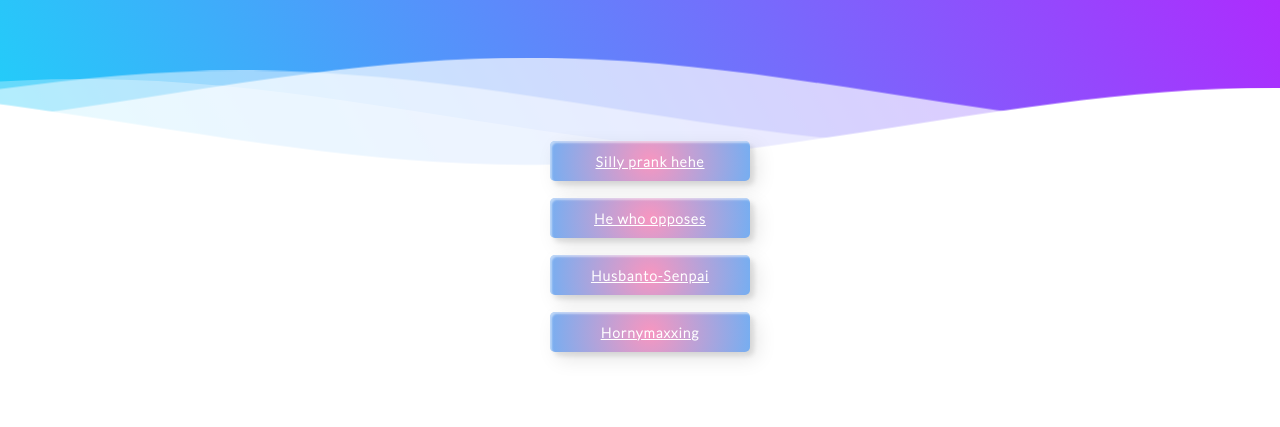
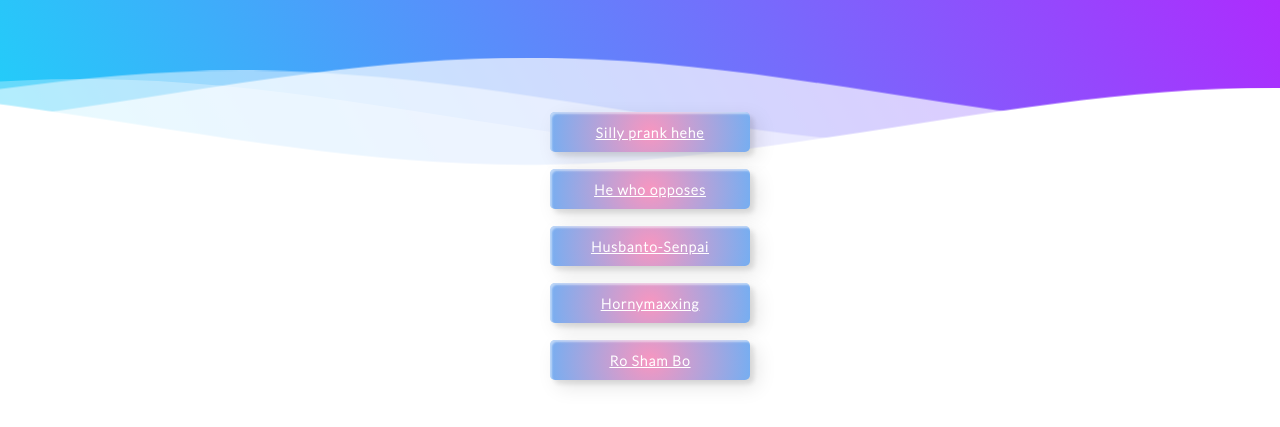
Before and after one commit to DracoRexZ/peter_griffin, a plain HTML site: page index.html in a window 1280 px wide. Shown: the part 151-578 px from the top of the page. Drawn offline with Linux system fonts and the light colour scheme.

Commit message:
added rock-paper-scissors to index

```diff
--- a/index.html
+++ b/index.html
@@ -41,6 +41,8 @@
     <a href="./links.images/marketplayer.html" class="custom-btn buttonMark"><span><strong>Husbanto-Senpai</strong></span></a>
       <br><br>
     <a href="./links.images/girlkisser.html" class="custom-btn buttonKisser"><span><strong>Hornymaxxing</strong></span></a>
+      <br><br>
+    <a href="./js-practice-linux/practice-linux.html" class="custom-btn buttonRPS"><span><strong>Ro Sham Bo</strong></span></a>
     </div>
   </div>
   </div>
```
Also changed, not shown: indexstle.css (line endings or trailing spaces).
